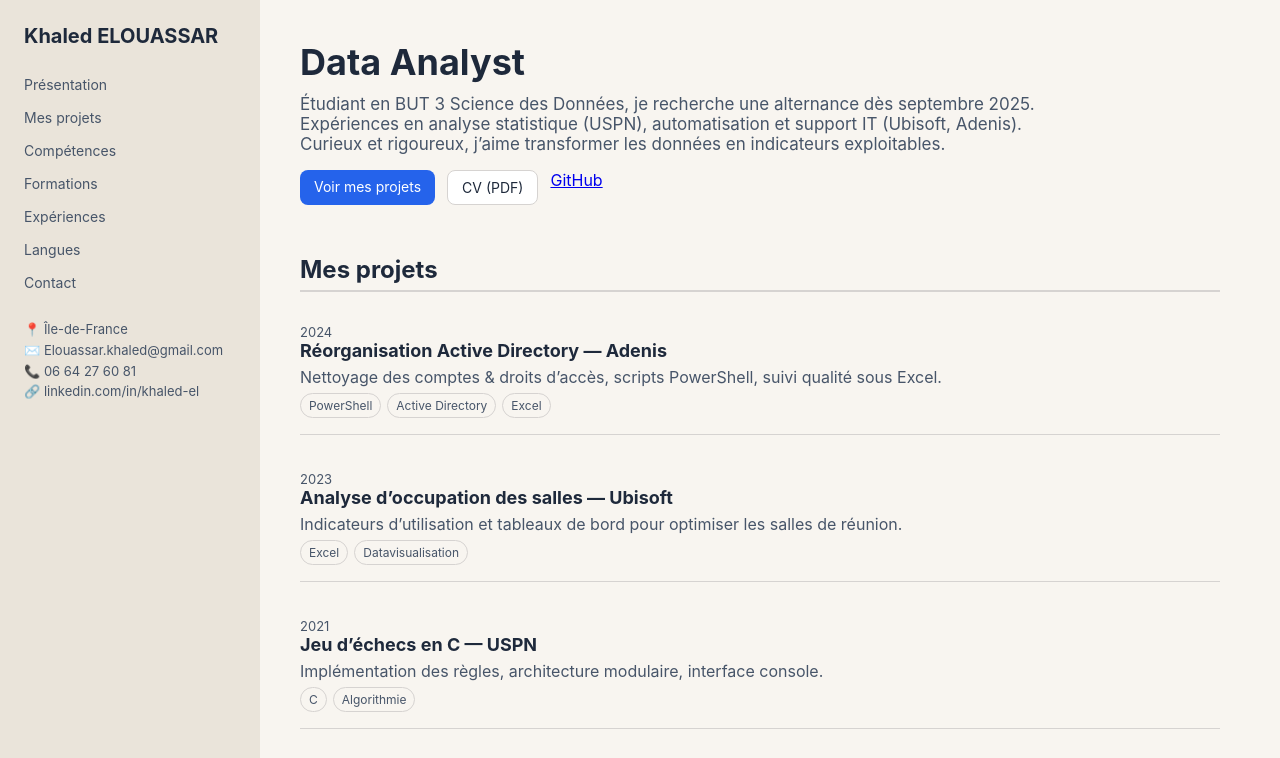
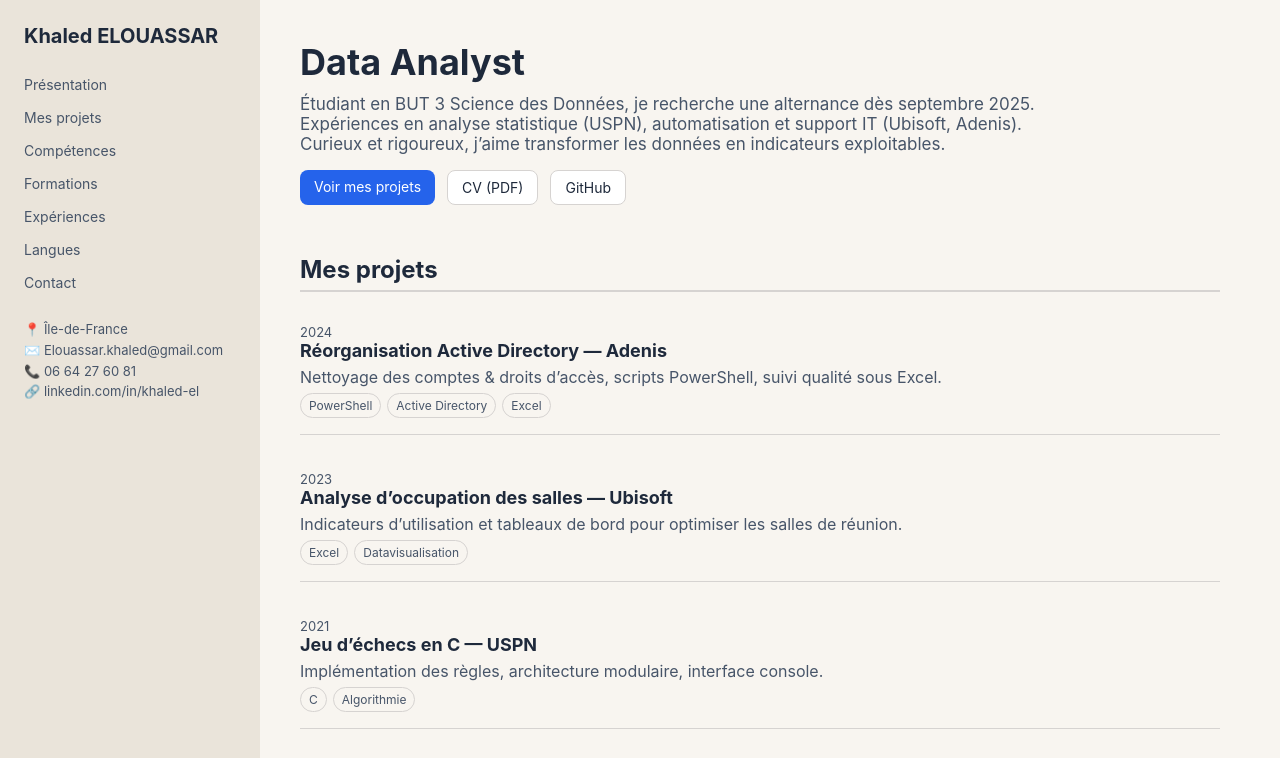
Before and after one commit to git-Khaled/git-khaled.github.io, a plain HTML site: page index.html in a window 1280 px wide. Shown: the top 758 px of the page. Drawn offline with Linux system fonts and the light colour scheme.

Commit message:
Add files via upload

```diff
--- a/index.html
+++ b/index.html
@@ -93,7 +93,7 @@
       <div class="cta">
         <a class="btn primary" href="#projets">Voir mes projets</a>
         <a class="btn" href="CV_2025-09-09_Khaled_ELOUASSAR.pdf" target="_blank">CV (PDF)</a>
-        <a class=\"btn\" href=\"https://github.com/git-Khaled\" target=\"_blank\">GitHub</a>
+        <a class="btn" href="https://github.com/git-Khaled" target="_blank">GitHub</a>
       </div>
     </section>
 
```
